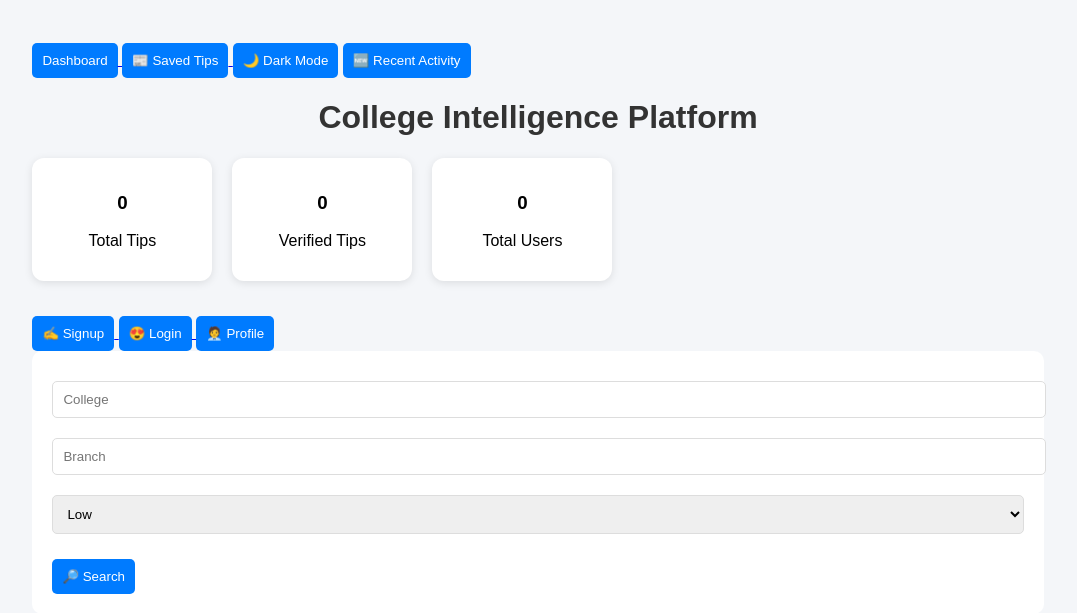
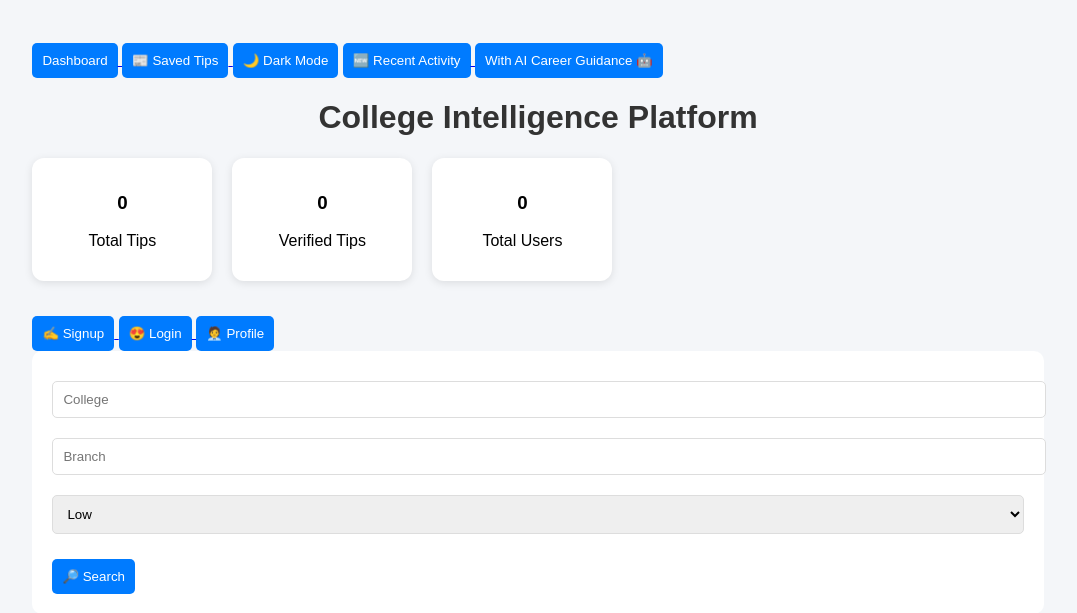
Before and after one commit to satycodinghubpyccpp526-cmd/Seniors-and-Freshers-Interaction, a Flask app: page / in a window 1280 px wide. Shown: the top 613 px of the page, without its empty margins (102-1179 px from the left). Run offline with Flask 3, Linux system fonts and the light colour scheme; data that the repository does not hold is empty; some libraries are stand-ins or nearby versions.

Commit message:
Add AI Career Guidance button to index.html

```diff
--- a/templates/index.html
+++ b/templates/index.html
@@ -26,6 +26,9 @@
         </a>
         <a href="/recent">
             <button>🆕 Recent Activity</button>
+        </a>
+        <a href="/ai">
+            <button class="ai-btn">With AI Career Guidance 🤖</button>
         </a>
 
         <h1>College Intelligence Platform</h1>
```
